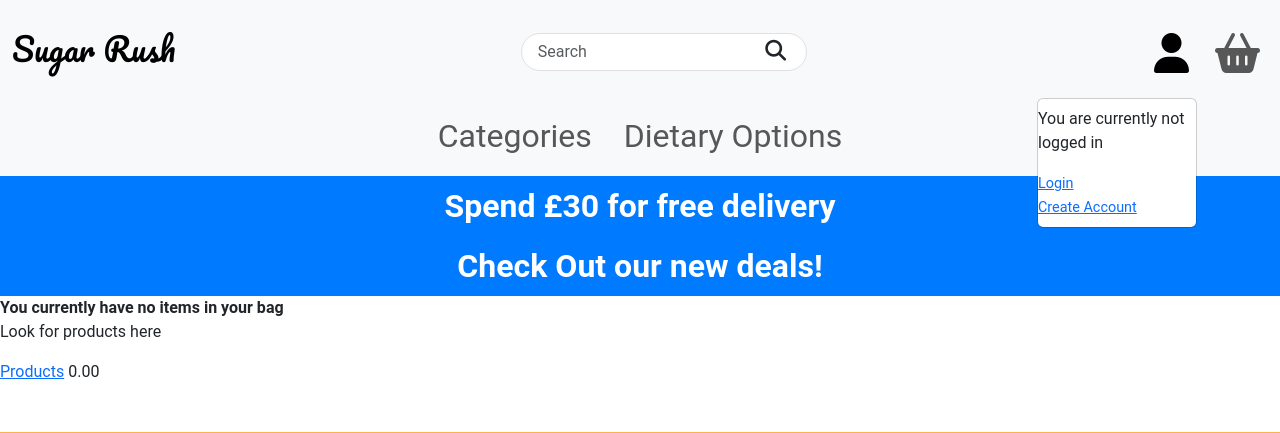
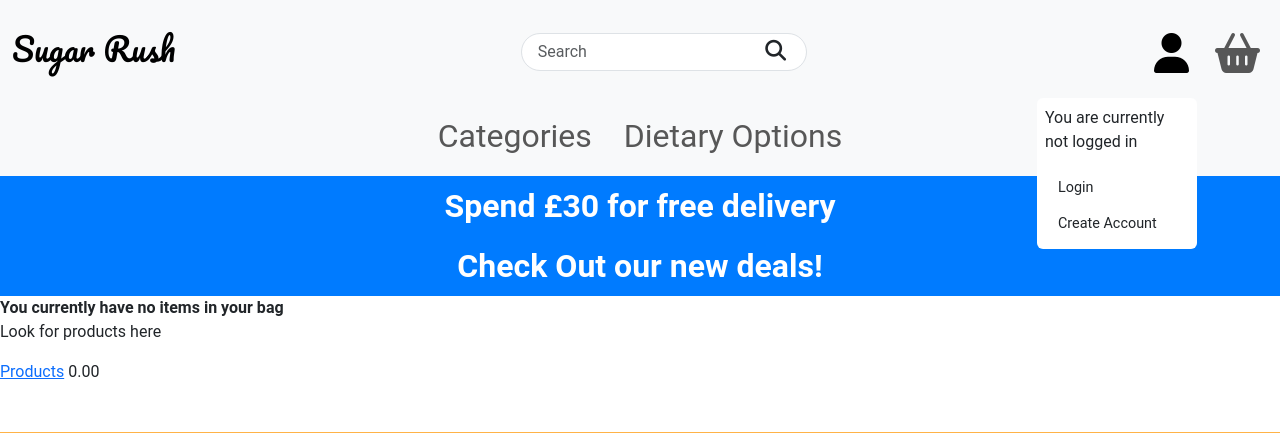
Before and after one commit to HarrisonT1/Portfolio-Project-5, a Django app: page /bag/ in a window 1280 px wide, after a click that opens the changed part. Shown: the top 433 px of the page. Run offline with Django 4.2, Linux system fonts and the light colour scheme; some libraries are stand-ins or nearby versions.

Commit message:
Added btn and button-effect to all buttons

```diff
--- a/accounts/templates/accounts/account.html
+++ b/accounts/templates/accounts/account.html
@@ -8,7 +8,7 @@
             <form method="POST">
                 {% csrf_token %}
                 {{ form|crispy }}
-                <button type="submit">Update Details</button>
+                <button class="btn button-effect" type="submit">Update Details</button>
             </form>
         </div>
         <div class="col-12 col-md-6">
--- a/bag/templates/bag/bag.html
+++ b/bag/templates/bag/bag.html
@@ -26,9 +26,9 @@
                                 <th>
                                     <form method="POST" class="qty-form" action="{% url 'adjust_bag' item.product.slug %}">
                                         {% csrf_token %}
-                                        <button class="minus-qty" type="button">-</button>
+                                        <button class="minus-qty btn button-effect" type="button">-</button>
                                         <input type="number" value="{{ item.quantity }}" name="quantity" class="qty-input">
-                                        <button class="plus-qty" type="button">+</button>
+                                        <button class="plus-qty btn button-effect" type="button">+</button>
                                     </form>
                                 </th>
                                 <th>£{{ item.bag_total }}</th>
--- a/checkout/templates/checkout/checkout.html
+++ b/checkout/templates/checkout/checkout.html
@@ -22,7 +22,7 @@
                         </label>
                             <div class="mb-3" id="card-element"></div>
                             <div class="mb-3 text-danger" id="card-errors" role="alert"></div>
-                        <button id="submit-button" type="submit">Checkout</button>
+                        <button id="submit-button" class="btn button-effect" type="submit">Checkout</button>
                     </form>
 
                     <div>
--- a/products/templates/products/product_detail.html
+++ b/products/templates/products/product_detail.html
@@ -8,10 +8,10 @@
                 <p>{{ product.description }}</p>
                 <form method="POST" action="{% url 'add_to_bag' product.slug %}">
                     {% csrf_token %}
-                    <button class="minus-qty" type="button">-</button>
-                    <input type="number" id="add-quantity" class="qty-input" name="quantity" value="1" min="1" max="{{ product.stock_level }}">
+                    <button class="minus-qty btn button-effect" type="button">-</button>
+                    <input type="number" id="add-quantity" class="qty-input border-0 text-center" name="quantity" value="1" min="1" max="{{ product.stock_level }}">
                     <label for="add-quantity"></label>
-                    <button class="plus-qty" type="button">+</button>
+                    <button class="plus-qty btn button-effect" type="button">+</button>
                     <input type="hidden" name="redirect_url" value="{{ request.path }}">
                     <button class="btn button-effect" type="submit">Add To Basket</button>
                 </form>
--- a/products/templates/products/product_list.html
+++ b/products/templates/products/product_list.html
@@ -34,7 +34,7 @@
                             </div>
                         {% endfor %}
                     </div>
-                    <button type="submit">Filter Results</button>
+                    <button type="submit" class="btn button-effect">Filter Results</button>
                 </form>
             </div>
             <div class="col-12 col-md-9 row justify-content-center mt-5">
--- a/reviews/templates/reviews/reviews.html
+++ b/reviews/templates/reviews/reviews.html
@@ -32,7 +32,7 @@
                     {% endif %}
                 </div>
             {% endfor %}
-            <button type="submit">Submit Review</button>
+            <button class="button-effect" type="submit">Submit Review</button>
         </form>
     </div>
 {% endblock %}
--- a/static/css/style.css
+++ b/static/css/style.css
@@ -25,6 +25,11 @@
     color: var(--main-color);
     font-size: 6rem;
     font: bold;
+}
+
+.btn:disabled {
+    border: 0;
+    box-shadow: 0;
 }
 
 /* NAVBAR */
--- a/templates/includes/navbar.html
+++ b/templates/includes/navbar.html
@@ -15,33 +15,33 @@
                 <li class="nav-item dropdown">
                     <a class="nav-link" data-bs-toggle="dropdown" aria-expanded="false"><i class="fa-solid fa-user"></i></a>
                     {% if user.is_authenticated %}
-                        <ul class="dropdown-menu dropdown-menu-end">
+                        <ul class="dropdown-menu dropdown-menu-end border-0 p-2">
                             <p>Signed in as: {{ user.username }}</p>
                             <li>
-                                <a href="{% url 'profile' %}">Edit Profile</a>
+                                <a class="btn button-effect" href="{% url 'profile' %}">Edit Profile</a>
                             </li>
                             <li>
-                                <a href="{% url 'account_logout' %}">Sign Out</a>
+                                <a class="btn button-effect" href="{% url 'account_logout' %}">Sign Out</a>
                             </li>
                         </ul>
                     {% else %}
-                        <ul class="dropdown-menu dropdown-menu-end">
+                        <ul class="dropdown-menu dropdown-menu-end border-0 p-2">
                             <p>You are currently not logged in</p>
                             <li>
-                                <a href="{% url 'account_login' %}">Login</a>
+                                <a class="btn button-effect" href="{% url 'account_login' %}">Login</a>
                             </li>
                             <li>
-                                <a href="{% url 'account_signup' %}">Create Account</a>
+                                <a class="btn button-effect" href="{% url 'account_signup' %}">Create Account</a>
                             </li>
                         </ul>
                     {% endif %}
                 </li>
                 <li class="nav-item dropdown">
                     <a class="nav-link" data-bs-toggle="dropdown" aria-expanded="false"><i class="fa-solid fa-basket-shopping"></i></a>
-                    <ul class="dropdown-menu dropdown-menu-end">
+                    <ul class="dropdown-menu dropdown-menu-end border-0 p-2">
                         <p class="small">Total price: £{{ total_price|default:"0.00" }}</p>
                         <p class="small">Total items: {{ total_bag_items }}</p>
-                        <a href="{% url 'view_bag' %}">View Bag</a>
+                        <a class="btn button-effect" href="{% url 'view_bag' %}">View Bag</a>
                     </ul>
                 </li>
             </ul>
```
